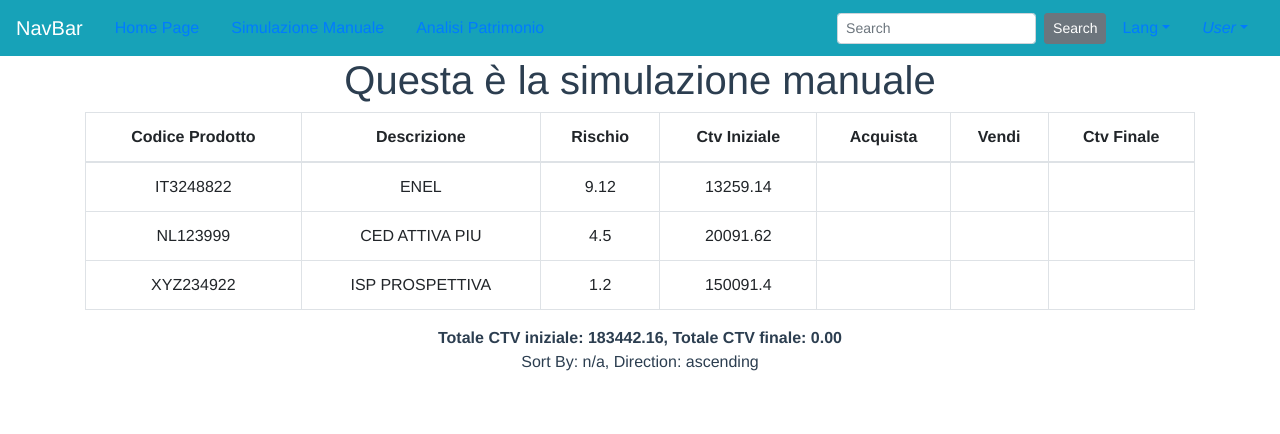
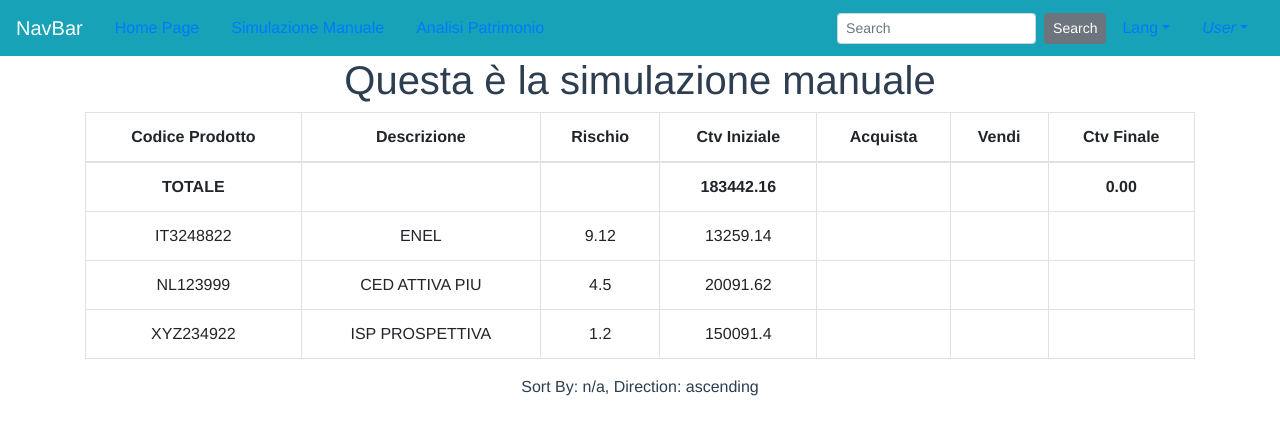
Before and after one commit to Zanobos/vue-showcase, a Vue app: page /#/simulazionemanuale in a window 1280 px wide. Shown: the top 434 px of the page. Built offline with nearby package versions, Linux system fonts and the light colour scheme.

Commit message:
avanzamento tabella

```diff
--- a/src/components/TabellaSimulazione.vue
+++ b/src/components/TabellaSimulazione.vue
@@ -1,5 +1,7 @@
 <template>
     <div>
+        <!-- title -->
+        <h2>{{title}}</h2>
         <!-- Main table element -->
         <b-table bordered hover show-empty
                 :items="items"
@@ -17,11 +19,13 @@
                 <b-form-input v-model="row.item.vendi"></b-form-input>
             </template>
 
+            <!-- Waiting to resolve issue for bottom-row-->
+            <template slot="top-row" slot-scope="data">
+                <td v-for="field in data.fields" v-bind:key="field.label">
+                <strong>{{showBottomField(field)}}</strong>
+                </td>
+            </template>
         </b-table>
-
-        <div>
-            <strong>Totale CTV iniziale: {{totaleCtvIniziale.toFixed(2)}}, Totale CTV finale: {{totaleCtvFinale.toFixed(2)}}</strong>
-        </div>
 
         <p>
             Sort By: {{ sortBy || 'n/a' }}, Direction: {{ sortDesc ? 'descending' : 'ascending' }}
@@ -65,6 +69,7 @@ export default {
   data() {
       return {
         items: items,
+        title: '',
         fields: {
             codiceProdotto:   { label: 'Codice Prodotto', sortable: true },
             descrizione:      { label: 'Descrizione', sortable: true },
@@ -84,6 +89,21 @@ export default {
         calcolaCtvFinale(value,key,item) {
             item.ctvFinale = (item.ctvIniziale + (Number(item.acquista) || 0) - (Number(item.vendi) || 0 ));
             return item.ctvFinale.toFixed(2);
+        },
+        showBottomField(item) {
+            if(item.key == "codiceProdotto")
+            {
+                return "TOTALE"
+            }
+            else if(item.key == "ctvIniziale")
+            {
+                return this.totaleCtvIniziale.toFixed(2);
+            }
+            else if(item.key == "ctvFinale")
+            {
+                return this.totaleCtvFinale.toFixed(2);
+            }
+            return "";
         }
   },
   computed: {
@@ -100,3 +120,12 @@ export default {
   }
 }
 </script>
+
+<style scoped>
+h2 {
+  font-weight: normal;
+}
+thead{
+    background: #f3f3f3;
+}
+</style>
```
